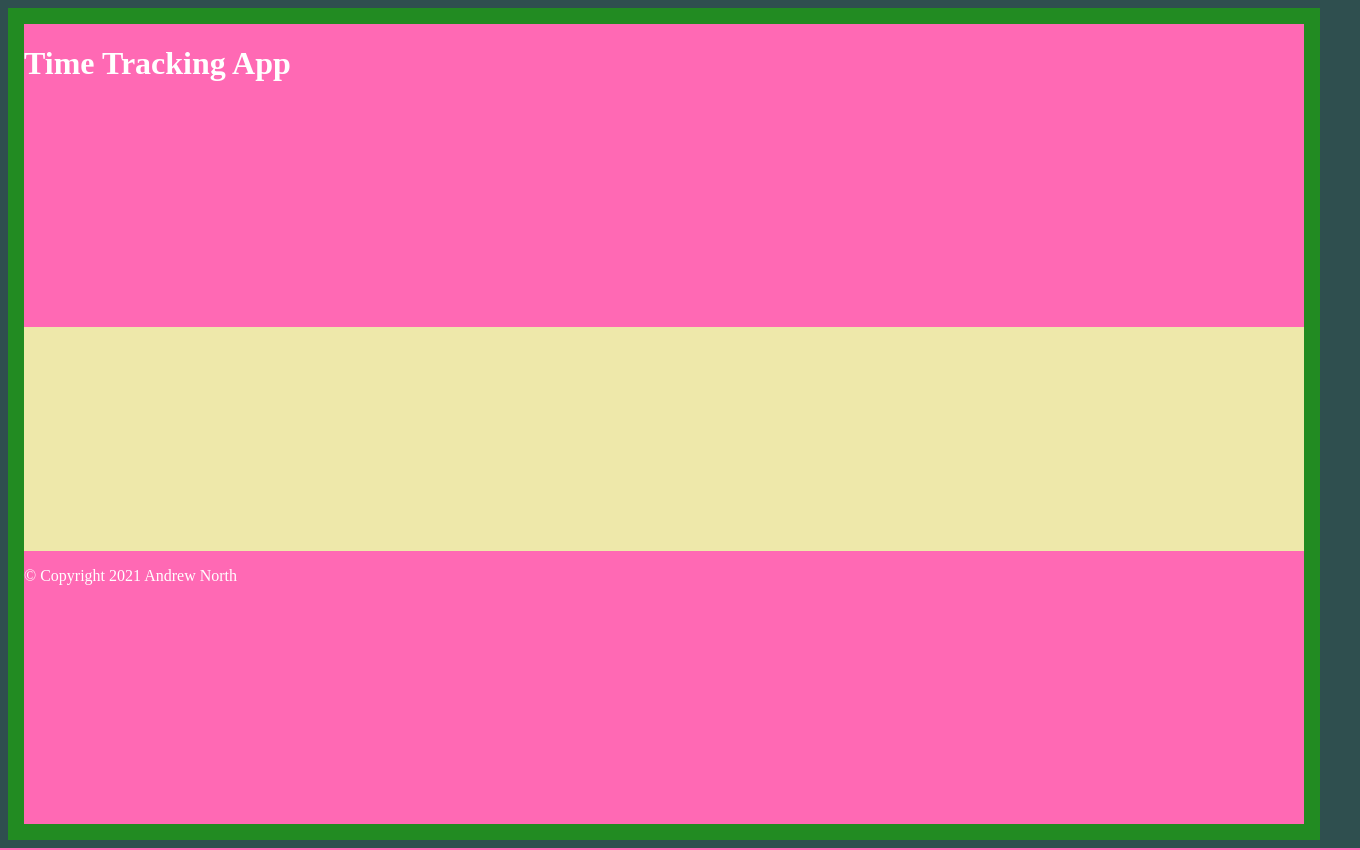
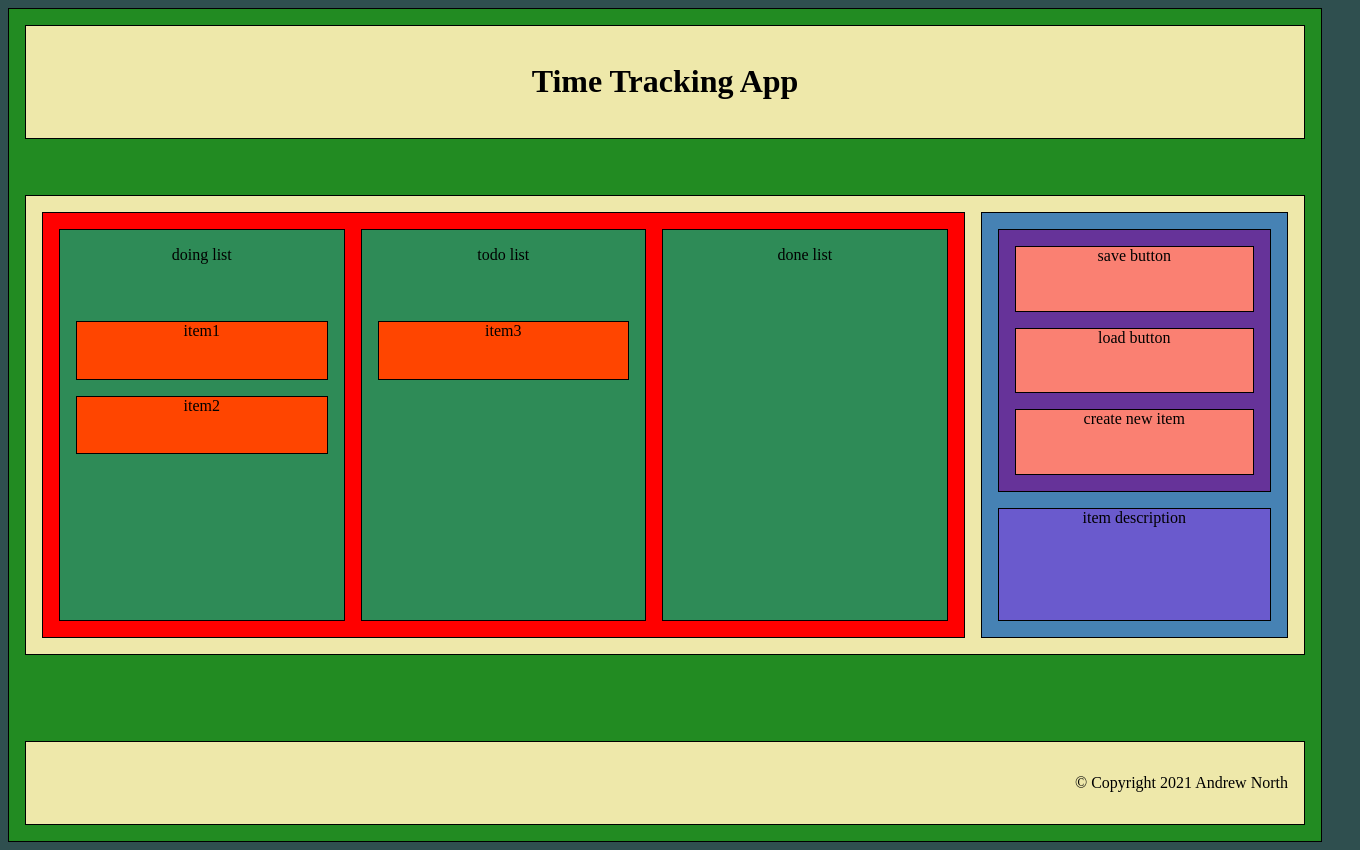
Before and after one commit to AndoNorth/time-tracking-app, a PHP site: page / in a window 1360 px wide. Run offline with PHP 8.4, Linux system fonts and the light colour scheme.

Commit message:
Initial mockup complete

```diff
--- a/src/css/homepage_stylesheet.css
+++ b/src/css/homepage_stylesheet.css
@@ -4,46 +4,110 @@
     --page-width: calc(16*var(--page-size, 3));
     --page-height: calc(10*var(--page-size, 3));
 }
+/*
+*, *::after, *::before {
+    box-sizing: border-box;
+}
+*/
 body {
     background-color: darkslategray;
-    color: white;
+    color: black;
 }
 /* table of contents
     - 1 page container
     - 2 page contents
+        - a header & footer
+        - b lists
+        - c menu
 */
 /* 1 - page container */
 .page {
     background-color: forestgreen;
+    border: 1px solid black;
+    padding: 1rem;
     width: calc(var(--page-width, 48)*1rem);
     height: calc(var(--page-height, 30)*1rem);
-    padding: 1rem;
-    display:grid;
+    display: grid;
     grid-template-columns: auto;
-    grid-template-rows: 1fr 5fr 1fr;
-    grid-template:
-        "header"
-        "page-contents"
-        "footer";
+    grid-template-rows: 1fr 3fr 1fr;
+    grid-gap: 1rem;
 }
 /* 2 - page contents */
 .page-contents {
-    grid-area: page-contents;
     background-color: palegoldenrod;
+    border: 1px solid black;
+    padding: 1rem;
+    display: grid;
+    grid-template-columns: 3fr 1fr;
+    grid-template-rows: auto;
+    grid-gap: 1rem;
 }
-
+/* 2 a - header & footer */
 header, footer {
-    background-color: hotpink;
+    background-color: palegoldenrod;
+    border: 1px solid black;
 }
 header {
-    grid-area: header;
+    align-self: start;
+    text-align: center;
+    padding: 1rem;
 }
 footer {
-    grid-area: footer;
+    align-self: end;
+    text-align: right;
+    padding: 1rem;
 }
+/* 2 b - lists */
 .lists {
-    background-color: mediumturquoise;
+    background-color: red;
+    border: 1px solid black;
+    padding: 1rem;
+    display: grid;
+    grid-template-columns: 1fr 1fr 1fr;
+    grid-template-rows: auto;
+    grid-gap: 1rem;
+}
+.list {
+    background-color: seagreen;
+    border: 1px solid black;
+    padding: 1rem;
+    display: grid;
+    grid-template-columns: auto;
+    grid-template-rows: repeat(5,1fr);
+    grid-gap: 1rem;
+    text-align: center;
+}
+.list-item {
+    background-color: orangered;
+    border: 1px solid black;
+    text-align: center;
+}
+/* 2 c - menu */
+.menu {
+    background-color: steelblue;
+    border: 1px solid black;
+    padding: 1rem;
+    display: grid;
+    grid-template-columns: auto;
+    grid-template-rows: 7fr 3fr;
+    grid-gap: 1rem;
 }
 .buttons {
-    background-color: red;
+    background-color: rebeccapurple;
+    border: 1px solid black;
+    padding: 1rem;
+    display: grid;
+    grid-template-columns: auto;
+    grid-template-rows: 1fr 1fr 1fr;
+    grid-gap: 1rem;
 }
+.button {
+    background-color: salmon;
+    border: 1px solid black;
+    text-align: center;
+}
+.new-item-description {
+    background-color: slateblue;
+    border: 1px solid black;
+    text-align: center;
+}
--- a/src/index.html
+++ b/src/index.html
@@ -14,16 +14,28 @@
         </header>
         <div class="page-contents">
             <div class="lists">
-                <div class="doing-list"></div>
-                <div class="todo-list"></div>
-                <div class="done-list"></div>
+                <div class="doing-list list">
+                    doing list
+                    <div class="list-item">item1</div>
+                    <div class="list-item">item2</div>
+                </div>
+                <div class="todo-list list">
+                    todo list
+                    <div class="list-item">item3</div>
+                </div>
+                <div class="done-list list">
+                    done list
+
+                </div>
             </div>
-            <div class="buttons">
-                <div class="save-button"></div>
-                <div class="load-button"></div>
-                <div class="create-item-button"></div>
+            <div class="menu">
+                <div class="buttons">
+                    <div class="save-button button">save button</div>
+                    <div class="load-button button">load button</div>
+                    <div class="create-item-button button">create new item</div>
+                </div>
+                <div class="new-item-description">item description</div>
             </div>
-            <div class="new-item-description"></div>
         </div>
         <footer>
             <p>&copy; Copyright 2021 Andrew North</p>
```
